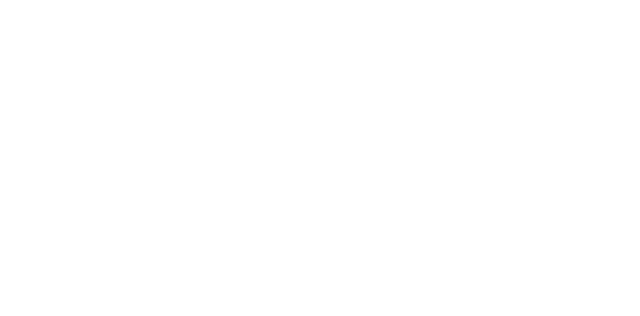
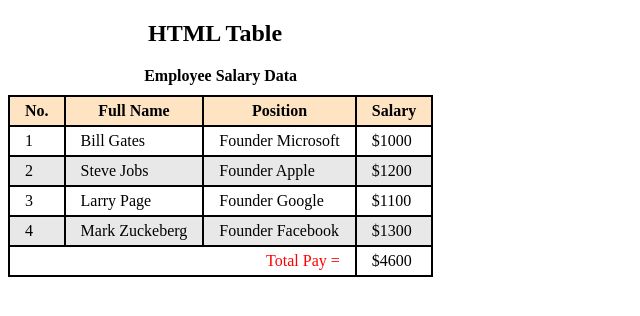
Before and after one commit to fatema-a5878/Table-Format, a plain HTML site: page index.html in a window 1280 px wide. Shown: the whole page, without its empty margins (0-640 px from the left). Drawn offline with Linux system fonts and the light colour scheme.

Commit message:
HTML Table Format finished

```diff
--- a/index.html
+++ b/index.html
@@ -11,7 +11,49 @@
 
     </header>
     <main>
-
+        <h2>HTML Table</h2>
+        <table>
+            <caption>Employee Salary Data</caption>
+            <thead>
+                <th>No.</th>
+                <th>Full Name</th>
+                <th>Position</th>
+                <th>Salary</th>
+                </th>
+            </thead>
+            <tbody>
+                <tr>
+                    <td>1</td>
+                    <td>Bill Gates</td>
+                    <td>Founder Microsoft</td>
+                    <td>$1000</td>
+                </tr>
+                <tr id="two">
+                    <td>2</td>
+                    <td>Steve Jobs</td>
+                    <td>Founder Apple</td>
+                    <td>$1200</td>
+                </tr>
+                <tr>
+                    <td>3</td>
+                    <td>Larry Page</td>
+                    <td>Founder Google</td>
+                    <td>$1100</td>
+                </tr>
+                <tr id="four">
+                    <td>4</td>
+                    <td>Mark Zuckeberg</td>
+                    <td>Founder Facebook</td>
+                    <td>$1300</td>
+                </tr>
+            </tbody>
+            <tfoot>
+                <tr>
+                    <td colspan="3" id="tp">Total Pay =</td>
+                    <td>$4600</td>
+                </tr>
+            </tfoot>
+        </table>
     </main>
     <footer>
 
--- a/style.css
+++ b/style.css
@@ -0,0 +1,24 @@
+h2{
+    padding-left: 140px;
+}
+table{
+    border-collapse: collapse;
+}
+caption{
+    font-weight: bold;
+    padding-bottom: 10px;
+}
+td, th{
+    border: 2px solid black;
+    padding: 5px 15px;
+}
+#tp{
+    text-align: right;
+    color: red;
+}
+th{
+    background-color:bisque;
+}
+#two, #four{
+    background-color: #E8E8E8;
+}
```
